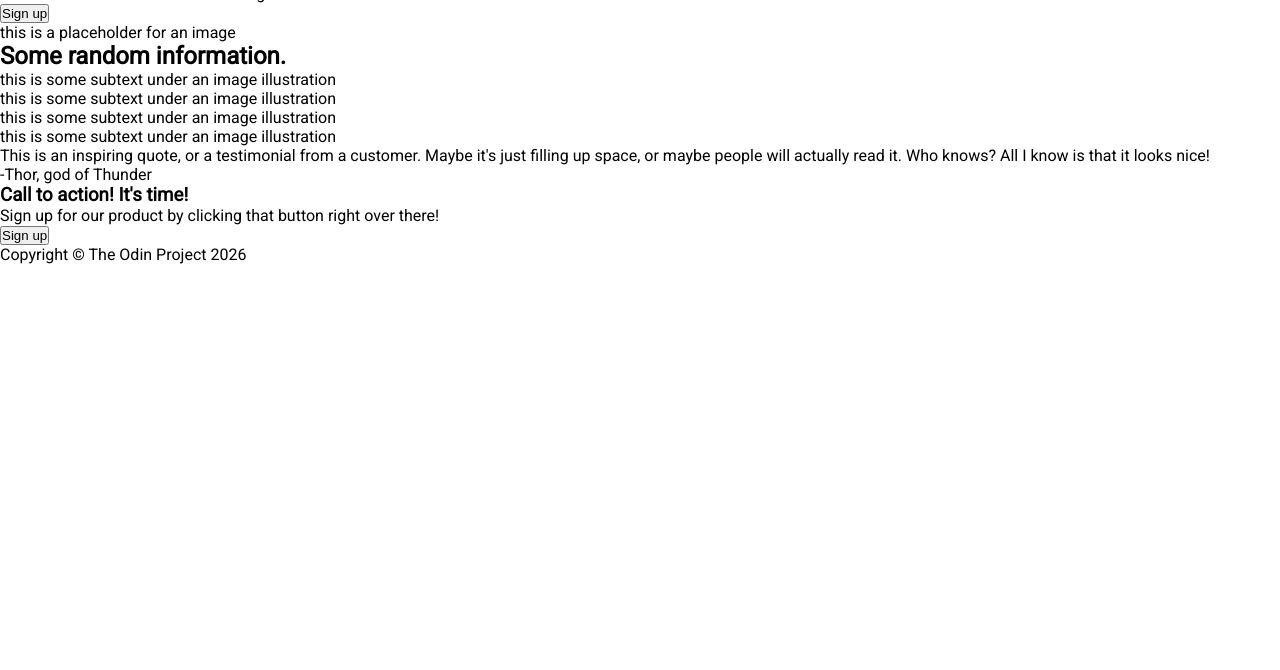
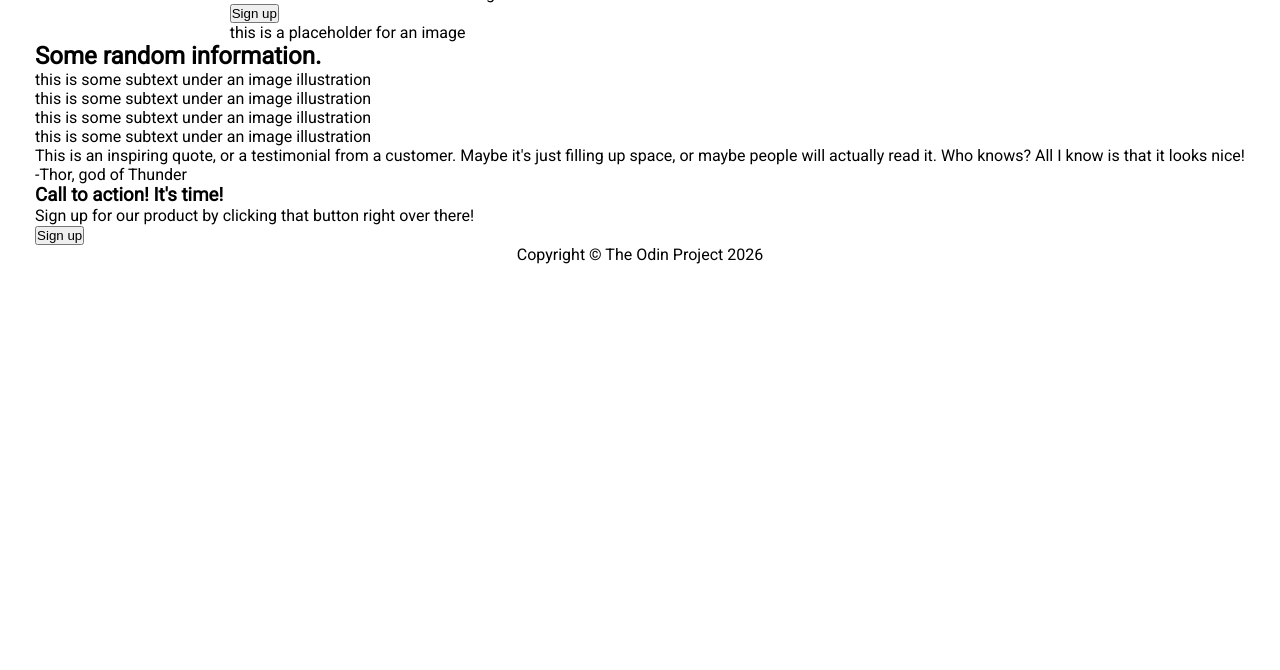
Before and after one commit to labanendjiounga/landing-page, a plain HTML site: page index.html in a window 1280 px wide. Shown: the part 130-800 px from the top of the page. Drawn offline with Linux system fonts and the light colour scheme.

Commit message:
Set body as a flex container

```diff
--- a/css/style.css
+++ b/css/style.css
@@ -16,4 +16,8 @@ html {
 
 body {
   font-family: Roboto, sans-serif;
+  display: flex;
+  flex-direction: column;
+  justify-content: space-between;
+  align-items: center;
 }
```
